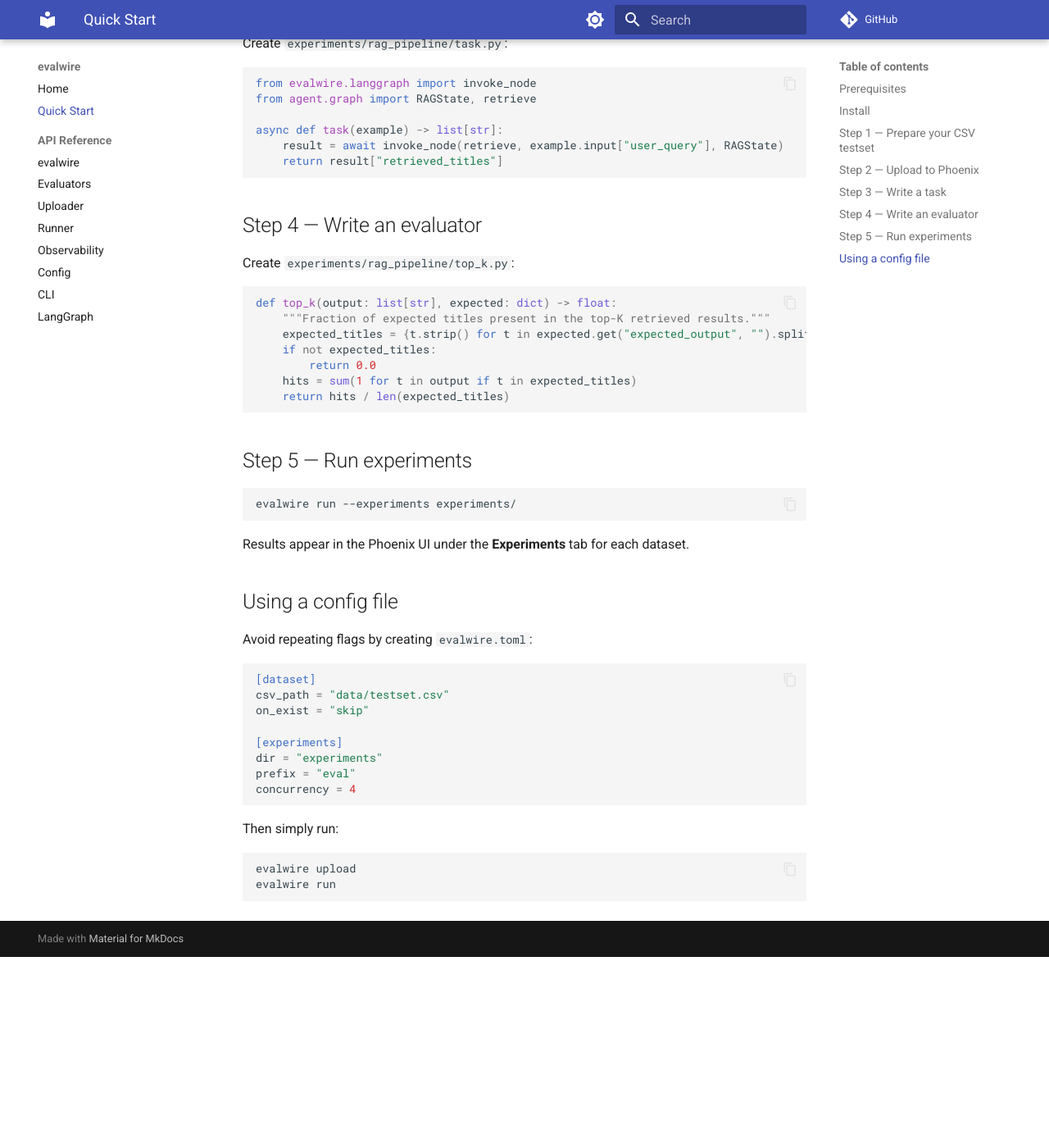
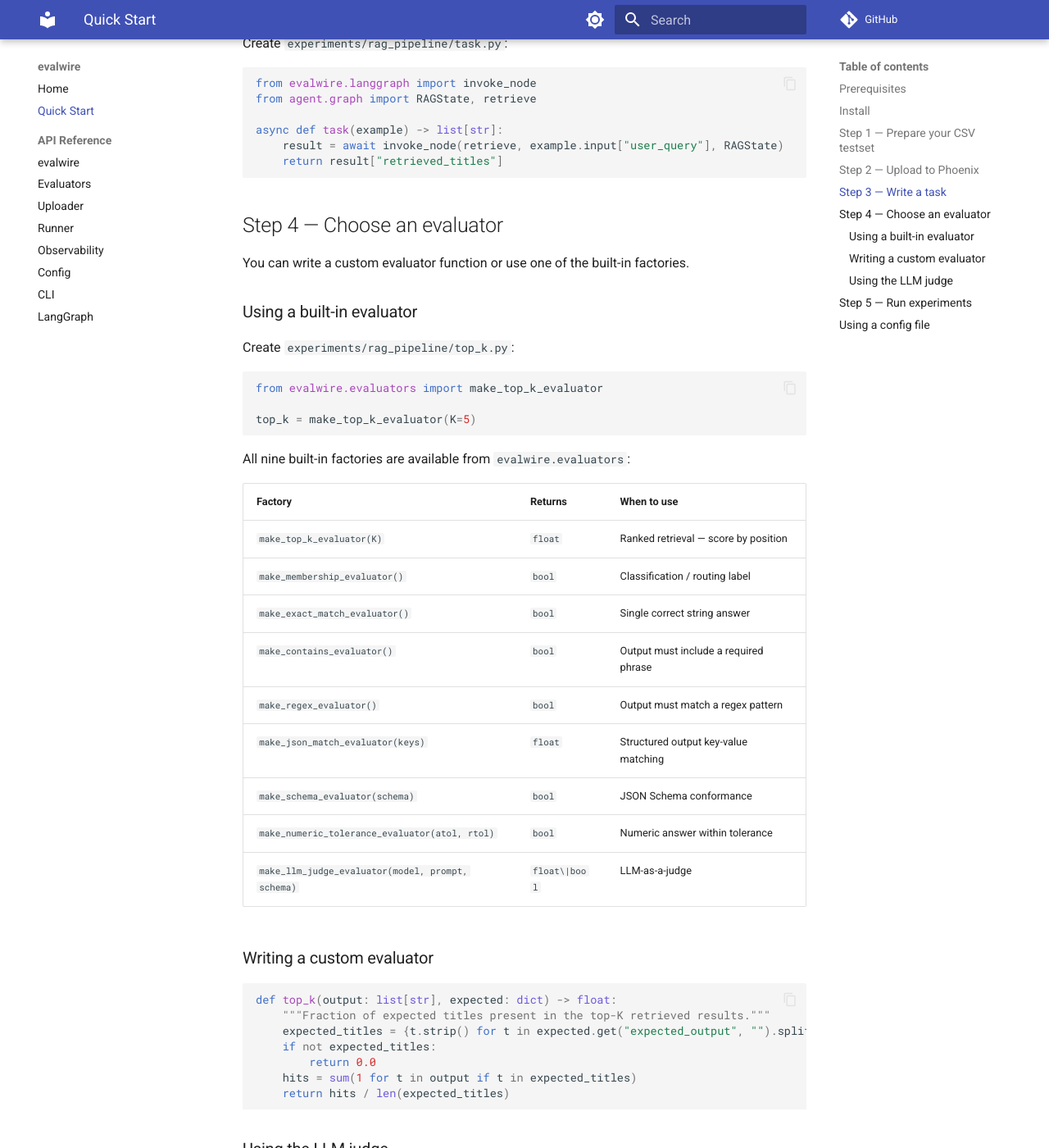
Before and after one commit to zurfjereluhmie/evalwire, an MkDocs documentation site: the page built from docs/quick-start.md, in a window 1280 px wide and 1400 px high, scrolled down 1378 px. Shown: the whole window at 82% size. Built offline with MkDocs 1.6.1 and Material for MkDocs 9.7.7, drawn with Linux system fonts in a browser that asks for light colours; comment, search, counter and statistics services are not loaded; before the commit the page ends 2545 px from its top, so only the background shows below that; some of the changed text lies outside the part shown.

Commit message:
docs: update README and docs to cover all 9 evaluator factories (#16)

````diff
--- a/docs/quick-start.md
+++ b/docs/quick-start.md
@@ -55,9 +55,35 @@
     return result["retrieved_titles"]
 ```
 
-## Step 4 — Write an evaluator
+## Step 4 — Choose an evaluator
+
+You can write a custom evaluator function or use one of the built-in factories.
+
+### Using a built-in evaluator
 
 Create `experiments/rag_pipeline/top_k.py`:
+
+```python
+from evalwire.evaluators import make_top_k_evaluator
+
+top_k = make_top_k_evaluator(K=5)
+```
+
+All nine built-in factories are available from `evalwire.evaluators`:
+
+| Factory | Returns | When to use |
+|---|---|---|
+| `make_top_k_evaluator(K)` | `float` | Ranked retrieval — score by position |
+| `make_membership_evaluator()` | `bool` | Classification / routing label |
+| `make_exact_match_evaluator()` | `bool` | Single correct string answer |
+| `make_contains_evaluator()` | `bool` | Output must include a required phrase |
+| `make_regex_evaluator()` | `bool` | Output must match a regex pattern |
+| `make_json_match_evaluator(keys)` | `float` | Structured output key-value matching |
+| `make_schema_evaluator(schema)` | `bool` | JSON Schema conformance |
+| `make_numeric_tolerance_evaluator(atol, rtol)` | `bool` | Numeric answer within tolerance |
+| `make_llm_judge_evaluator(model, prompt, schema)` | `float\|bool` | LLM-as-a-judge |
+
+### Writing a custom evaluator
 
 ```python
 def top_k(output: list[str], expected: dict) -> float:
@@ -68,6 +94,30 @@
     hits = sum(1 for t in output if t in expected_titles)
     return hits / len(expected_titles)
 ```
+
+### Using the LLM judge
+
+```python
+from pydantic import BaseModel
+from langchain.chat_models import init_chat_model
+from evalwire.evaluators import make_llm_judge_evaluator
+
+class Verdict(BaseModel):
+    explanation: str
+    score: bool  # True = correct
+
+llm_judge = make_llm_judge_evaluator(
+    model=init_chat_model("gpt-4o-mini"),
+    prompt_template=(
+        "Output: {output}\n"
+        "Expected: {expected_output}\n"
+        "Is the output correct? Think step by step, then set score."
+    ),
+    output_schema=Verdict,
+)
+```
+
+Requires `pip install 'evalwire[llm-judge]'`.
 
 ## Step 5 — Run experiments
 
````
Also changed, not shown: README.md (+57 -0 lines), docs/api/evaluators.md (+68 -1 lines), docs/api/index.md (+1 -1 lines), docs/index.md (+15 -1 lines).
